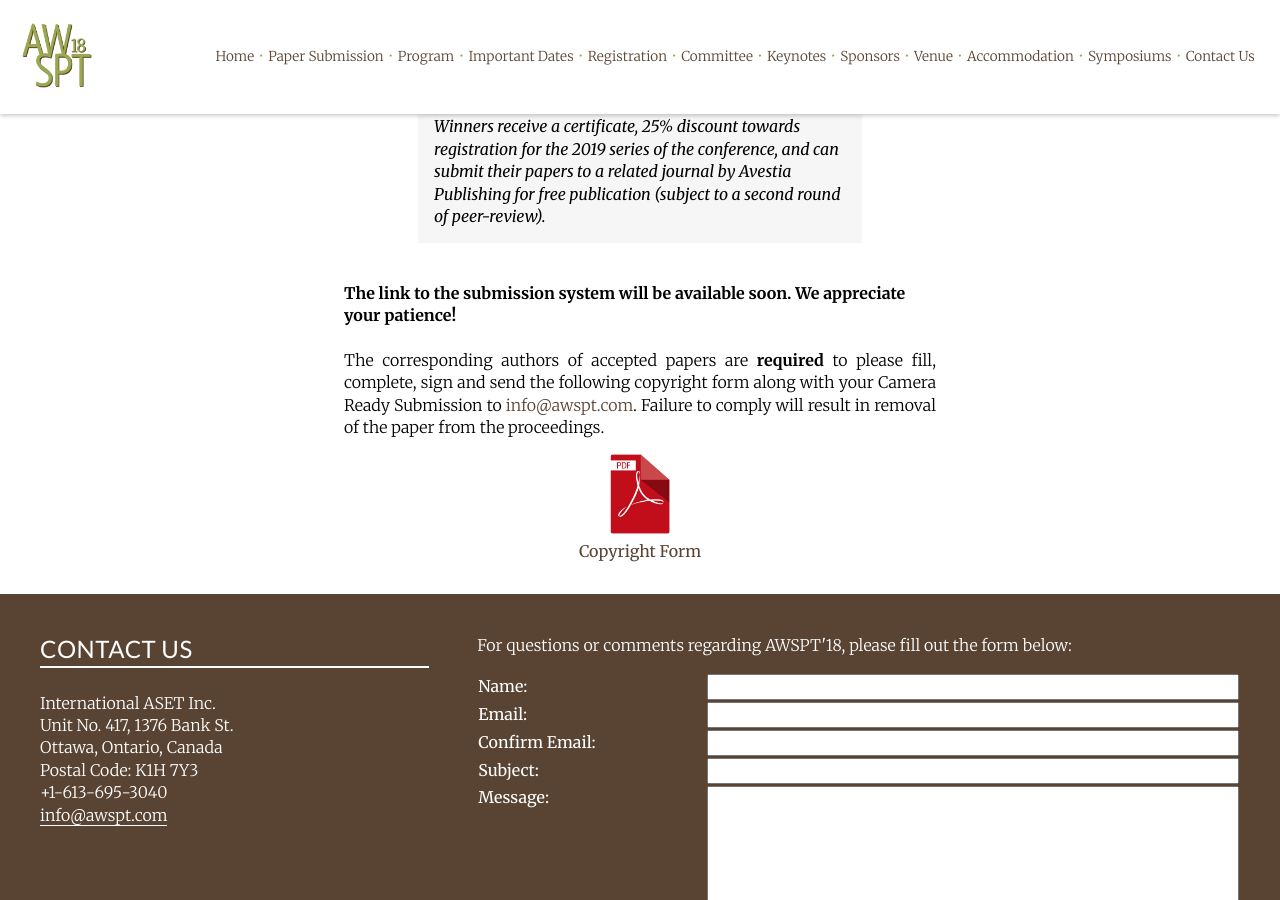
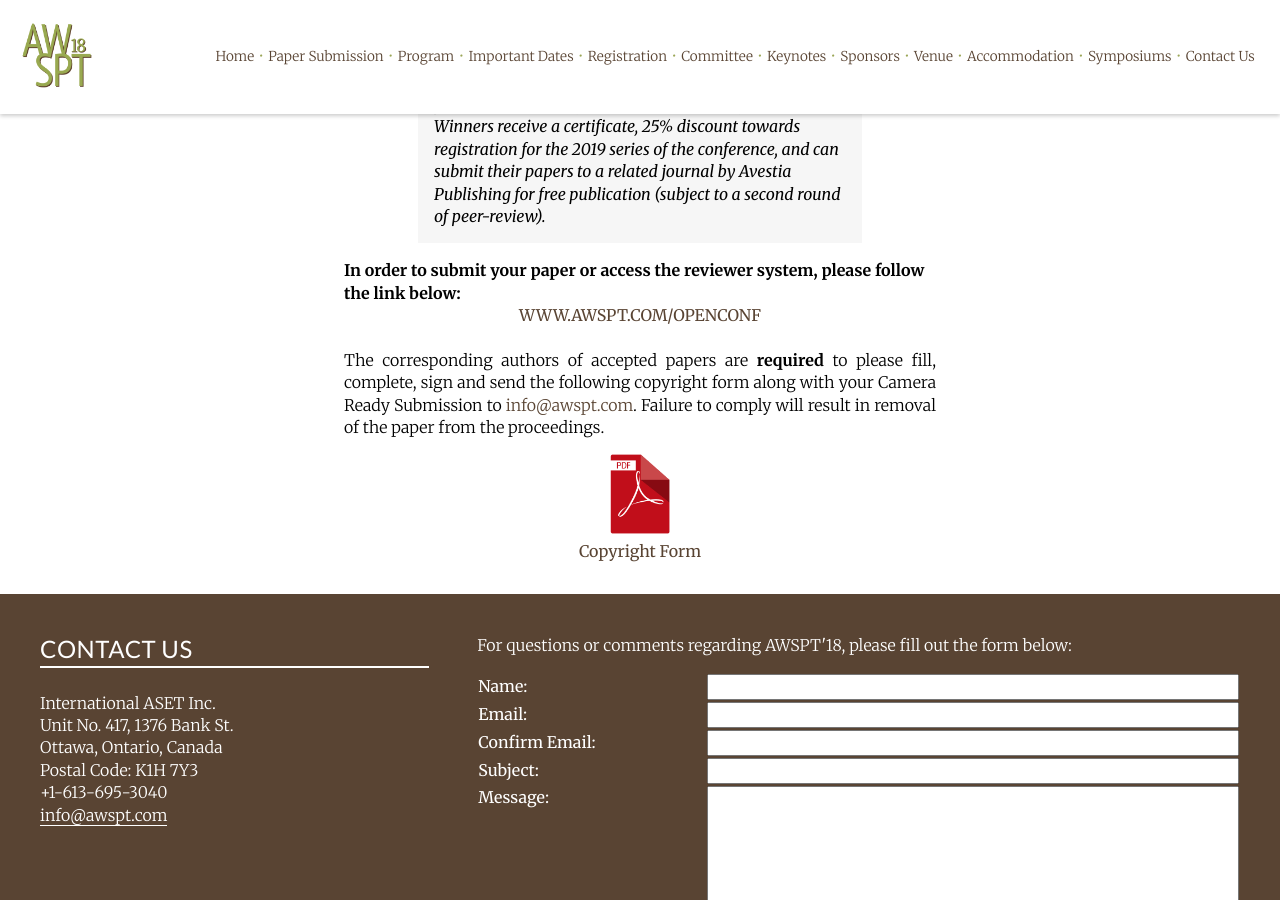
Before and after one commit to emdsgn/awspt, a Jekyll site: the page built from papers.html, in a window 1280 px wide and 900 px high, scrolled down 2413 px. Built offline with Jekyll 4.4.1, drawn with Linux system fonts in a browser that asks for light colours; nearby versions of some CDN libraries; Markdown is read by kramdown in place of the engine named in the settings; comment, search, counter and statistics services are not loaded.

Commit message:
added the links to openconf

```diff
--- a/papers.html
+++ b/papers.html
@@ -76,13 +76,13 @@ keyword: air pollution conference, water pollution conference, soil pollution co
 
     <blockquote>Two best paper awards will be conferred to author(s) of the papers that receive the highest rank during the peer-review and by the respected session chairs. Only papers presented at the conference will be eligible for this award. Winners receive a certificate, 25% discount towards registration for the 2019 series of the conference, and can submit their papers to a related journal by Avestia Publishing for free publication (subject to a second round of peer-review).</blockquote>
 
-    <br>
+   <!--  <br>
     <p class="bold">The link to the submission system will be available soon. We appreciate your patience!</p>
-    <br>
+    <br> -->
 
-    <!-- <p class="bold">In order to submit your paper or access the reviewer system, please follow the link below:</p>
+    <p class="bold">In order to submit your paper or access the reviewer system, please follow the link below:</p>
 
-    <center><a href="../openconf/" class="body-link allcaps">www.awspt.com/OpenConf</a></center><br> -->
+    <center><a href="../openconf/" class="body-link allcaps">www.awspt.com/OpenConf</a></center><br>
 
     <p class="body">The corresponding authors of accepted papers are <b>required</b> to please fill, complete, sign and send the following copyright form along with your Camera Ready Submission to <a href="mailto:info@awspt.com" class="body-link">info@awspt.com</a>. Failure to comply will result in removal of the paper from the proceedings.</p>
 
```
Also changed, not shown: 1 other file.
